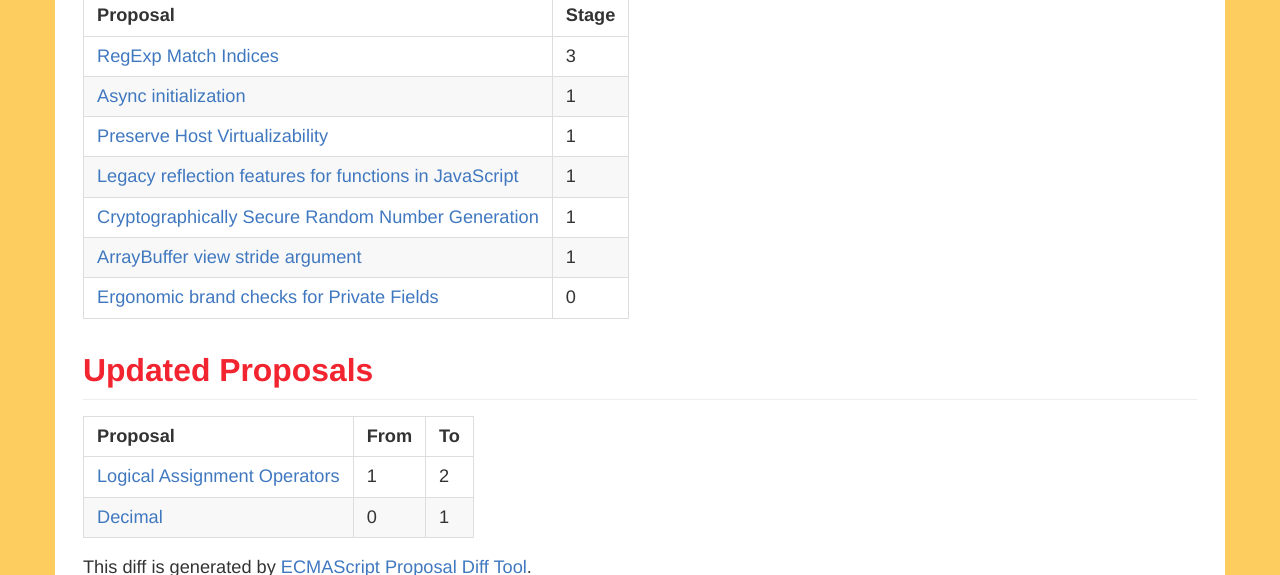
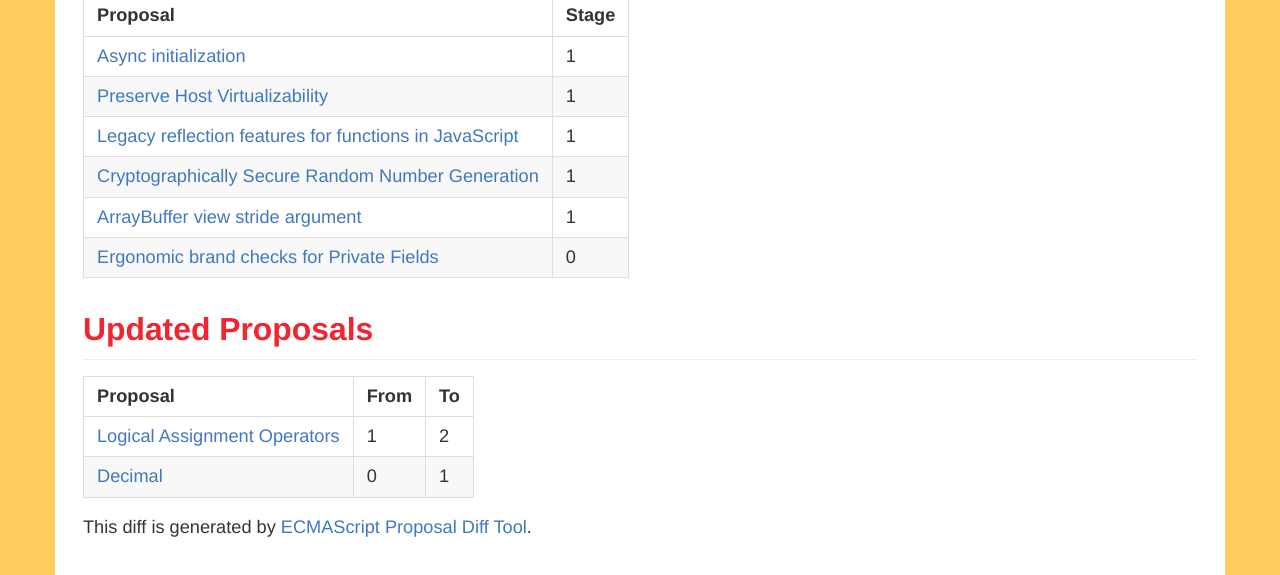
Before and after one commit to ecmascript-daily/ecmascript-daily.github.com, a Jekyll site: the page built from _posts/2020/2020-02-11-ecmascript-proposal-update.md.md, in a window 1280 px wide and 900 px high, cut to the strip 325-900 px from the top of the window. Built offline with Jekyll 4.4.1, drawn with Linux system fonts in a browser that asks for light colours; nearby versions of some CDN libraries; comment, search, counter and statistics services are not loaded.

Commit message:
Update 2020-02-11-ecmascript-proposal-update.md.md
fix https://github.com/ecmascript-daily/ecmascript-daily.github.com/issues/19

```diff
--- a/_posts/2020/2020-02-11-ecmascript-proposal-update.md.md
+++ b/_posts/2020/2020-02-11-ecmascript-proposal-update.md.md
@@ -20,7 +20,6 @@ The changes of proposal's status @ [74th meeting of Ecma TC39][Agendas]
 
 | Proposal                                                                                                                                    | Stage |
 | ------------------------------------------------------------------------------------------------------------------------------------------- | ----- |
-| [RegExp Match Indices](https://github.com/tc39/proposal-regexp-match-Indices)                                                               | 3     |
 | [Async initialization](https://docs.google.com/presentation/d/1DsjZAzBjn2gCrr4l0uZzCymPIWZTKM8KzcnMBF31HAg/edit#slide=id.g7d23d45064_0_196) | 1     |
 | [Preserve Host Virtualizability](https://github.com/Agoric/proposal-preserve-virtualizability)                                              | 1     |
 | [Legacy reflection features for functions in JavaScript](https://github.com/claudepache/es-legacy-function-reflection)                      | 1     |
```
